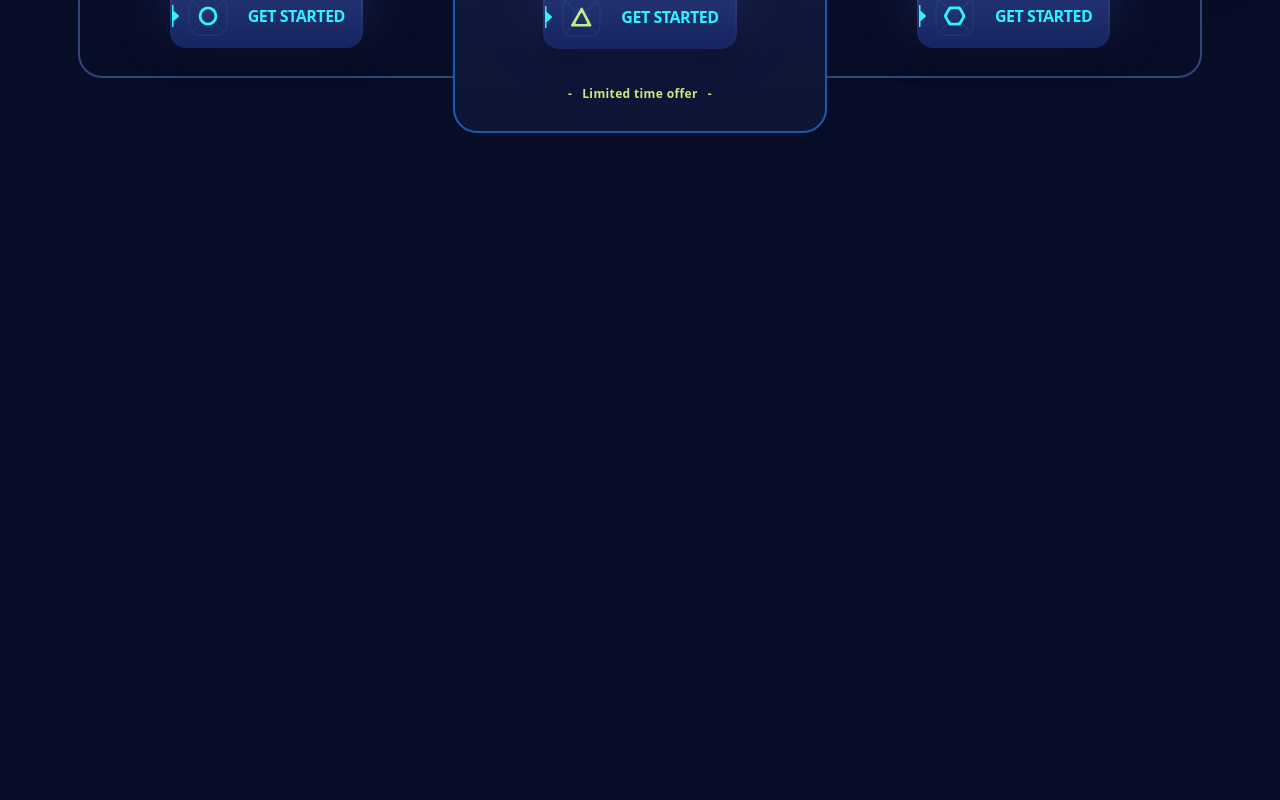
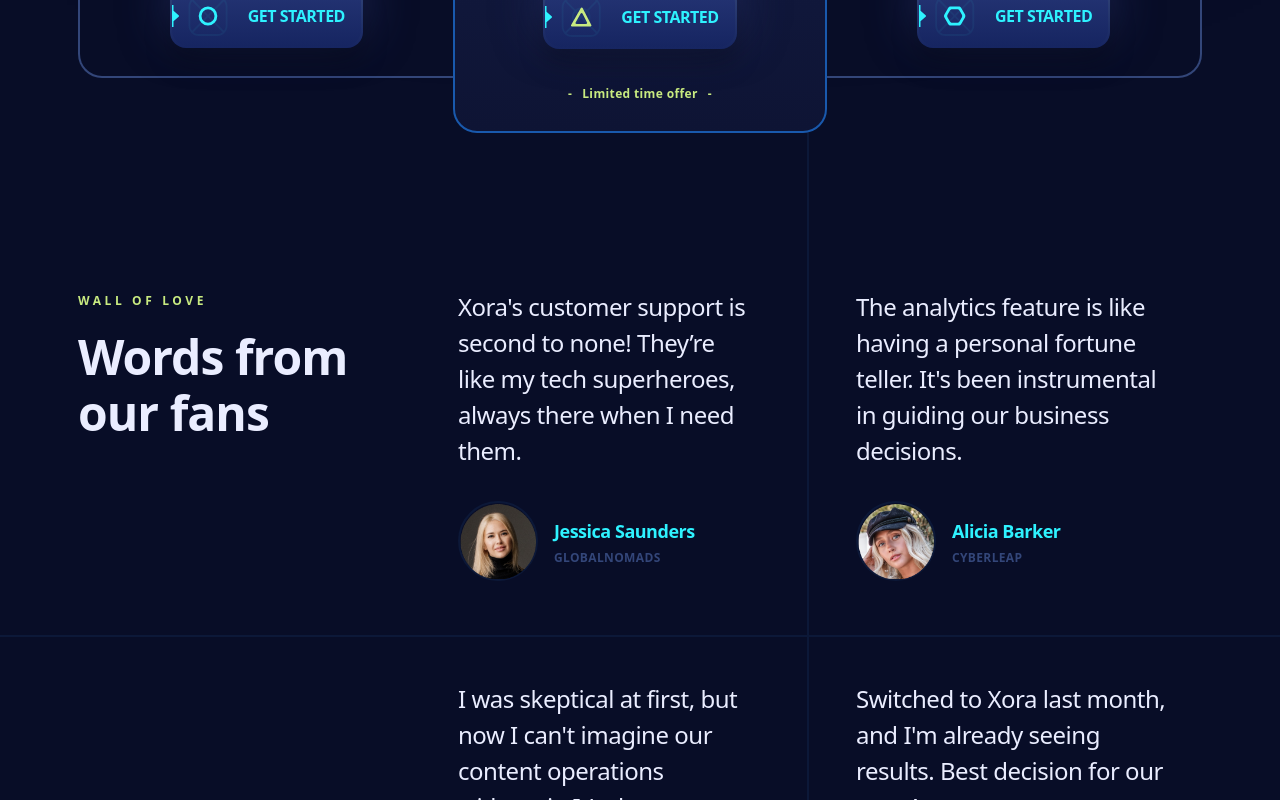
Before and after one commit to Henryking98/xora, a Next.js app: page / in a window 1280 px wide. Shown: the part 2940-3740 px from the top of the page. Before the commit the page ends 3073 px from the top, so only its background shows below. Built offline with nearby package versions, Linux system fonts and the light colour scheme.

Commit message:
added testimonial section

```diff
--- a/app/page.tsx
+++ b/app/page.tsx
@@ -2,6 +2,7 @@ import Header from "@/components/Header";
 import Hero from "@/components/Hero";
 import Features from "@/components/Features";
 import Pricing from "@/components/Pricing";
+import Testimonials from "@/components/Testimonials";
 
 export default function Home() {
   return (
@@ -10,6 +11,7 @@ export default function Home() {
         <Hero/>
         <Features/>
         <Pricing/>
+        <Testimonials/>
     </main>
   );
 }
--- /dev/null
+++ b/components/Testimonials.tsx
@@ -0,0 +1,82 @@
+import { testimonials } from "@/constants";
+import clsx from "clsx";
+import Image from "next/image";
+
+interface Testimonial {
+  id: string;
+  avatarUrl: string;
+  name: string;
+  role: string;
+  comment: string;
+}
+
+interface TestimonialItemProps {
+  item: Testimonial;
+  containerClassName?: string;
+}
+const TestimonialItem = ({ item, containerClassName }: TestimonialItemProps) => {
+  return (
+    <div
+      className={clsx(
+        "relative px-14 pb-14 pt-11 after:absolute after:bottom-0 after:right-0 after:h-0.5 after:w-screen after:bg-s2 after:content-[''] max-md:px-0 max-md:pt-11 after:max-md:-right-4",
+        containerClassName,
+      )}
+    >
+      <blockquote className="h6 mb-8 text-p4">{item.comment}</blockquote>
+
+      <div className="flex items-center max-xl:-mr-8">
+        <div className="mr-4 size-20 shrink-0 rounded-half border-2 border-s2 p-1.5 relative">
+          <Image
+            src={item.avatarUrl}
+            alt={item.name}
+            className="size-full object-cover"
+            fill
+          />
+        </div>
+        <div>
+          <h4 className="body-2 mb-0.5 text-p1">{item.name}</h4>
+          <p className="small-compact uppercase text-s3">{item.role}</p>
+        </div>
+      </div>
+    </div>
+  );
+};
+
+const Testimonials = () => {
+  const halfLength = Math.floor(testimonials.length / 2);
+
+  return (
+    <section className="relative z-2 py-24 md:py-28 lg:py-40">
+      <div className="container block lg:flex">
+        <div className="testimonials_head-res relative z-2 mr-20 flex-300">
+          <p className="caption mb-5 max-md:mb-2.5">Wall of Love</p>
+          <h3 className="h3 max-md:h5 text-p4">Words from our fans</h3>
+        </div>
+
+        <div className="testimonials_inner-after testimonials_inner-before relative -my-12 -mr-3 flex items-start max-lg:static max-md:block">
+          <div className="testimonials_group-after flex-50">
+            {testimonials.slice(0, halfLength).map((testimonial) => (
+              <TestimonialItem
+                key={testimonial.id}
+                item={testimonial}
+                containerClassName="last:after:hidden last:after:max-md:block"
+              />
+            ))}
+          </div>
+
+          <div className="flex-50">
+            {testimonials.slice(halfLength).map((testimonial) => (
+              <TestimonialItem
+                key={testimonial.id}
+                item={testimonial}
+                containerClassName="last:after:hidden after:right-auto after:left-0 after:max-md:-left-4 md:px-12"
+              />
+            ))}
+          </div>
+        </div>
+      </div>
+    </section>
+  );
+};
+
+export default Testimonials;
```
